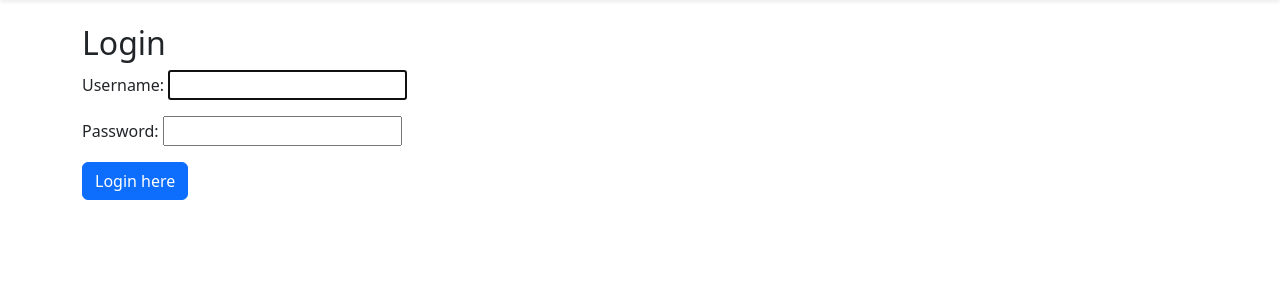
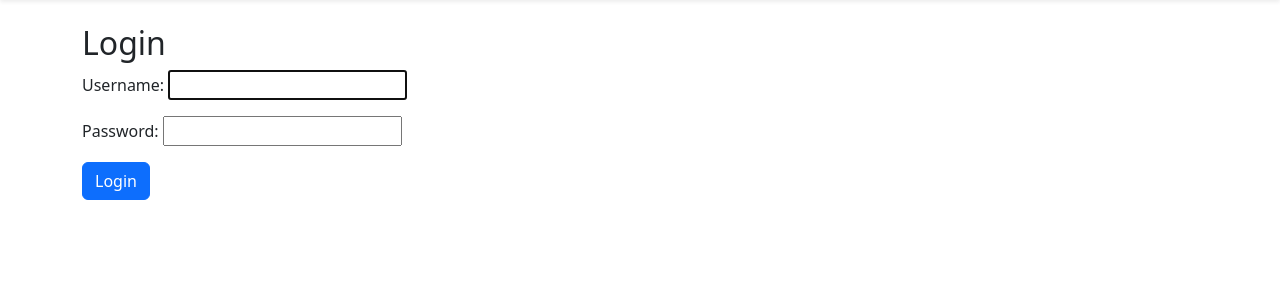
Before and after one commit to DarcoDaring/Payment_Voucher, a Django app: page /accounts/login/ in a window 1280 px wide. Shown: the part 56-356 px from the top of the page. Run offline with Django 5.2, Linux system fonts and the light colour scheme.

Commit message:
login update

```diff
--- a/vouchers/templates/login.html
+++ b/vouchers/templates/login.html
@@ -5,6 +5,6 @@
     <form method="post">
         {% csrf_token %}
         {{ form.as_p }}
-        <button type="submit" class="btn btn-primary">Login here </button>
+        <button type="submit" class="btn btn-primary">Login </button>
     </form>
 {% endblock %}
```
